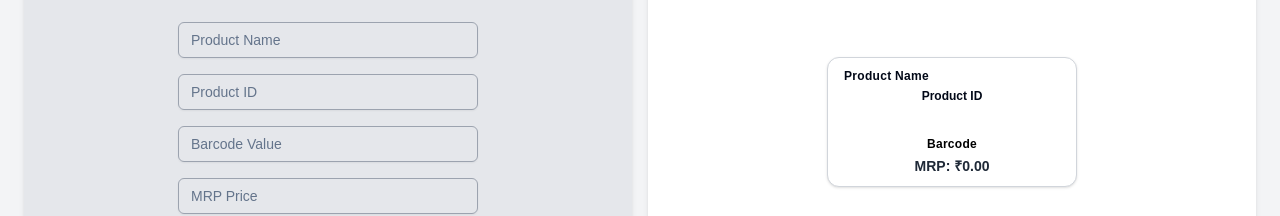
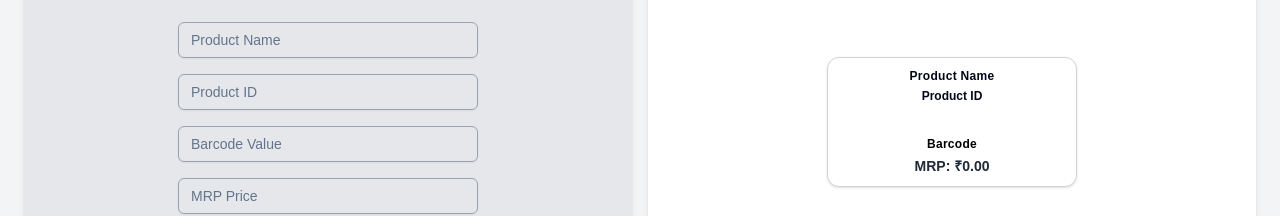
Before and after one commit to prathameshpatil455/bar-code-generator, a Next.js app: page / in a window 1280 px wide. Shown: the part 278-494 px from the top of the page. Built offline with nearby package versions, Linux system fonts and the light colour scheme.

Commit message:
small change

```diff
--- a/app/page.tsx
+++ b/app/page.tsx
@@ -189,7 +189,7 @@ const Home: React.FC = () => {
           ref={cardRef}
         >
           {/* Product Name */}
-          <h3 className="text-xs font-semibold text-left px-2 tracking-wide text-wrap w-full">
+          <h3 className="text-xs font-semibold text-center px-2 tracking-wide text-wrap w-full">
             {formData.productName || "Product Name"}
           </h3>
 
```
